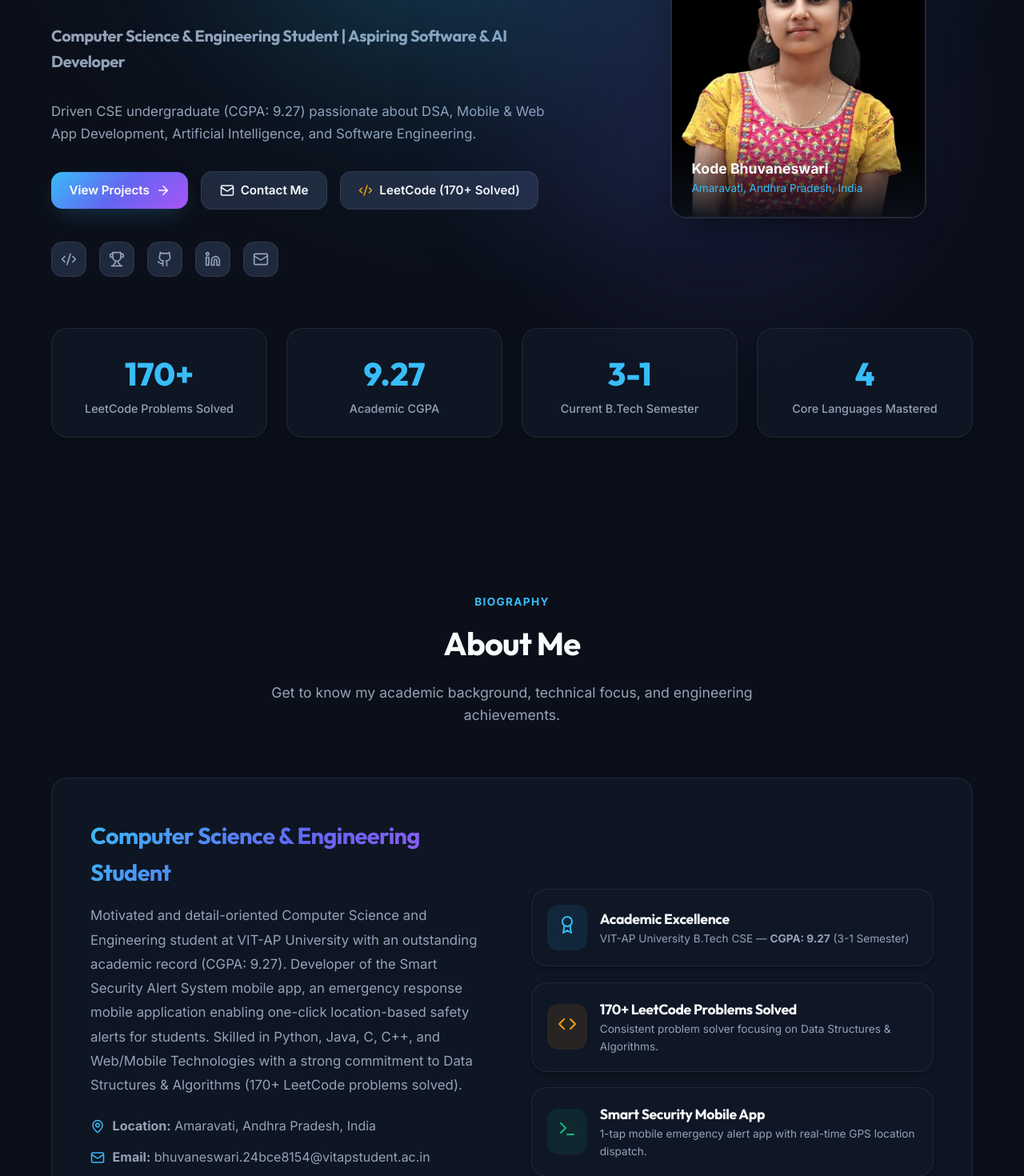
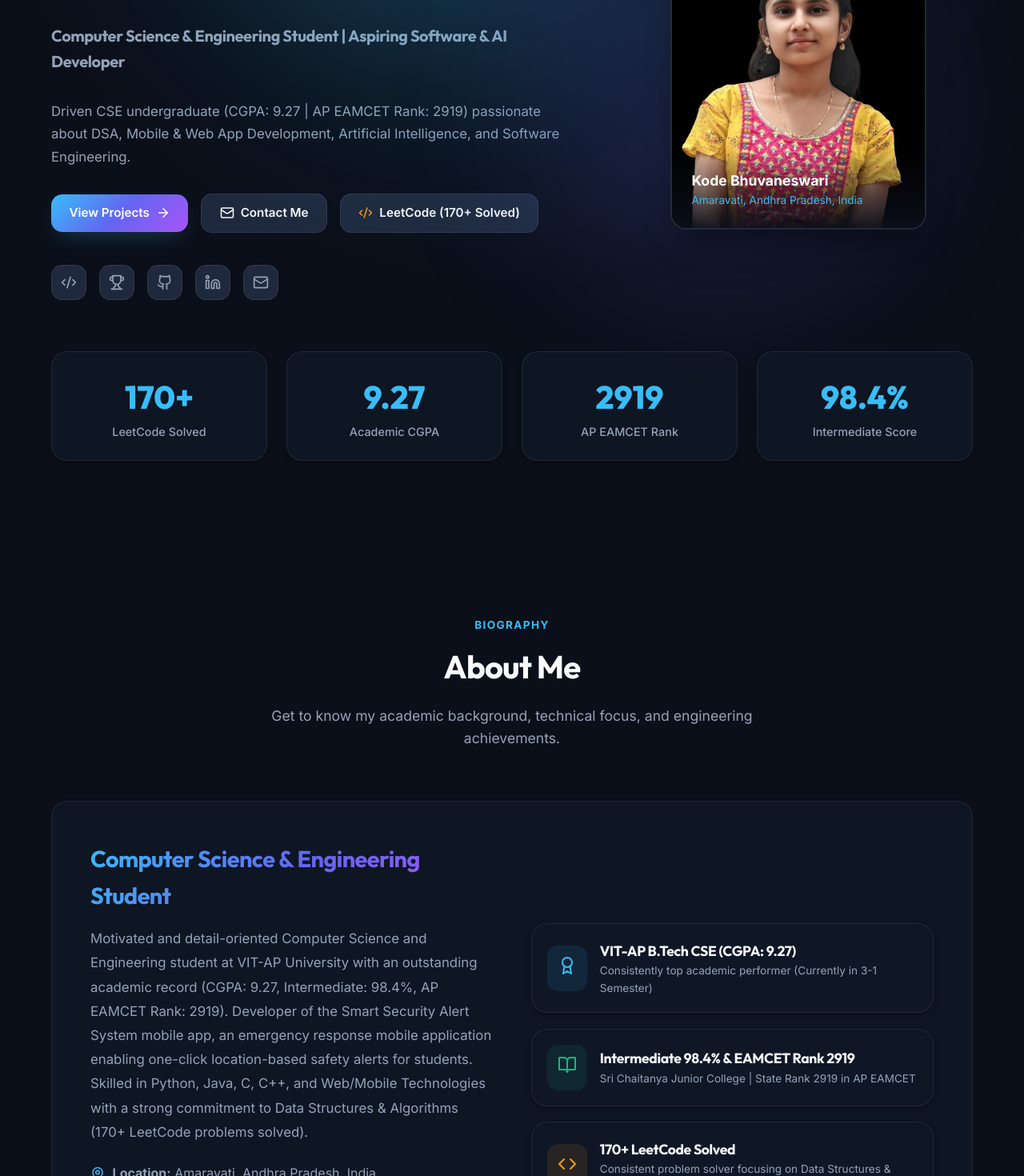
Before and after one commit to Bhuvaneswari0223/portfolio, a React (Vite) app: page / in a window 1280 px wide. Shown: the part 340-1810 px from the top of the page at 80% size. Built offline with nearby package versions, Linux system fonts and the light colour scheme.

Commit message:
Add AP EAMCET Rank 2919 and Intermediate Sri Chaitanya 98.4% achievements

```diff
--- a/src/components/AboutSection.jsx
+++ b/src/components/AboutSection.jsx
@@ -1,5 +1,5 @@
 import React from 'react';
-import { MapPin, Mail, Phone, Code, Terminal, Cpu, Award, Globe } from 'lucide-react';
+import { MapPin, Mail, Phone, Code, Terminal, Cpu, Award, Globe, BookOpen } from 'lucide-react';
 
 export default function AboutSection({ data }) {
   const { personal } = data;
@@ -51,8 +51,18 @@ export default function AboutSection({ data }) {
                   <Award size={24} />
                 </div>
                 <div>
-                  <h4 style={{ fontSize: '1.1rem' }}>Academic Excellence</h4>
-                  <p style={{ fontSize: '0.85rem', color: 'var(--text-secondary)' }}>VIT-AP University B.Tech CSE — <strong>CGPA: 9.27</strong> (3-1 Semester)</p>
+                  <h4 style={{ fontSize: '1.1rem' }}>VIT-AP B.Tech CSE (CGPA: 9.27)</h4>
+                  <p style={{ fontSize: '0.85rem', color: 'var(--text-secondary)' }}>Consistently top academic performer (Currently in 3-1 Semester)</p>
+                </div>
+              </div>
+
+              <div className="glass-card" style={{ padding: '1.2rem', display: 'flex', alignItems: 'center', gap: '1rem' }}>
+                <div style={{ padding: '0.8rem', borderRadius: 'var(--radius-md)', background: 'rgba(16, 185, 129, 0.1)', color: 'var(--accent-emerald)' }}>
+                  <BookOpen size={24} />
+                </div>
+                <div>
+                  <h4 style={{ fontSize: '1.1rem' }}>Intermediate 98.4% & EAMCET Rank 2919</h4>
+                  <p style={{ fontSize: '0.85rem', color: 'var(--text-secondary)' }}>Sri Chaitanya Junior College | State Rank 2919 in AP EAMCET</p>
                 </div>
               </div>
 
@@ -61,18 +71,8 @@ export default function AboutSection({ data }) {
                   <Code size={24} />
                 </div>
                 <div>
-                  <h4 style={{ fontSize: '1.1rem' }}>170+ LeetCode Problems Solved</h4>
+                  <h4 style={{ fontSize: '1.1rem' }}>170+ LeetCode Solved</h4>
                   <p style={{ fontSize: '0.85rem', color: 'var(--text-secondary)' }}>Consistent problem solver focusing on Data Structures & Algorithms.</p>
-                </div>
-              </div>
-
-              <div className="glass-card" style={{ padding: '1.2rem', display: 'flex', alignItems: 'center', gap: '1rem' }}>
-                <div style={{ padding: '0.8rem', borderRadius: 'var(--radius-md)', background: 'rgba(16, 185, 129, 0.1)', color: 'var(--accent-emerald)' }}>
-                  <Terminal size={24} />
-                </div>
-                <div>
-                  <h4 style={{ fontSize: '1.1rem' }}>Smart Security Mobile App</h4>
-                  <p style={{ fontSize: '0.85rem', color: 'var(--text-secondary)' }}>1-tap mobile emergency alert app with real-time GPS location dispatch.</p>
                 </div>
               </div>
             </div>
--- a/src/data/portfolioData.js
+++ b/src/data/portfolioData.js
@@ -2,10 +2,10 @@ export const defaultPortfolioData = {
   personal: {
     name: "Kode Bhuvaneswari",
     title: "Computer Science & Engineering Student | Aspiring Software & AI Developer",
-    tagline: "Driven CSE undergraduate (CGPA: 9.27) passionate about DSA, Mobile & Web App Development, Artificial Intelligence, and Software Engineering.",
+    tagline: "Driven CSE undergraduate (CGPA: 9.27 | AP EAMCET Rank: 2919) passionate about DSA, Mobile & Web App Development, Artificial Intelligence, and Software Engineering.",
     status: "Open for Internships & Software Engineering Roles",
     avatar: "/bhuvaneswari.png",
-    about: "Motivated and detail-oriented Computer Science and Engineering student at VIT-AP University with an outstanding academic record (CGPA: 9.27). Developer of the Smart Security Alert System mobile app, an emergency response mobile application enabling one-click location-based safety alerts for students. Skilled in Python, Java, C, C++, and Web/Mobile Technologies with a strong commitment to Data Structures & Algorithms (170+ LeetCode problems solved).",
+    about: "Motivated and detail-oriented Computer Science and Engineering student at VIT-AP University with an outstanding academic record (CGPA: 9.27, Intermediate: 98.4%, AP EAMCET Rank: 2919). Developer of the Smart Security Alert System mobile app, an emergency response mobile application enabling one-click location-based safety alerts for students. Skilled in Python, Java, C, C++, and Web/Mobile Technologies with a strong commitment to Data Structures & Algorithms (170+ LeetCode problems solved).",
     location: "Amaravati, Andhra Pradesh, India",
     email: "bhuvaneswari.24bce8154@vitapstudent.ac.in",
     phone: "+91 9391996347",
@@ -16,10 +16,10 @@ export const defaultPortfolioData = {
     resumeUrl: "#"
   },
   stats: [
-    { label: "LeetCode Problems Solved", value: "170+" },
+    { label: "LeetCode Solved", value: "170+" },
     { label: "Academic CGPA", value: "9.27" },
-    { label: "Current B.Tech Semester", value: "3-1" },
-    { label: "Core Languages Mastered", value: "4" }
+    { label: "AP EAMCET Rank", value: "2919" },
+    { label: "Intermediate Score", value: "98.4%" }
   ],
   skills: [
     {
@@ -82,12 +82,20 @@ export const defaultPortfolioData = {
       institution: "VIT-AP University",
       period: "Currently in 3-1 Semester",
       description: "Consistently high academic performer with a cumulative CGPA of 9.27. Active learner in Artificial Intelligence, Mobile/Software Engineering, and Advanced Data Structures."
+    },
+    {
+      id: 2,
+      degree: "Intermediate (MPC / Class 12)",
+      institution: "Sri Chaitanya Junior College",
+      period: "Score: 98.4%",
+      description: "Achieved an outstanding 98.4% in Board Examinations and secured a state-level rank of 2919 in AP EAMCET."
     }
   ],
   achievements: [
-    "Consistently solved 170+ Data Structures & Algorithms problems on LeetCode.",
-    "Maintained an exceptional academic CGPA of 9.27 at VIT-AP University.",
-    "Active learner and contributor in Mobile App & Software Development.",
+    "Secured State Rank 2919 in AP EAMCET.",
+    "Achieved 98.4% in Intermediate (Class 12) at Sri Chaitanya Junior College.",
+    "Consistently maintained an academic CGPA of 9.27 at VIT-AP University.",
+    "Solved 170+ Data Structures & Algorithms problems on LeetCode.",
     "Fluent in English (Proficient) and Telugu (Native)."
   ]
 };
```
